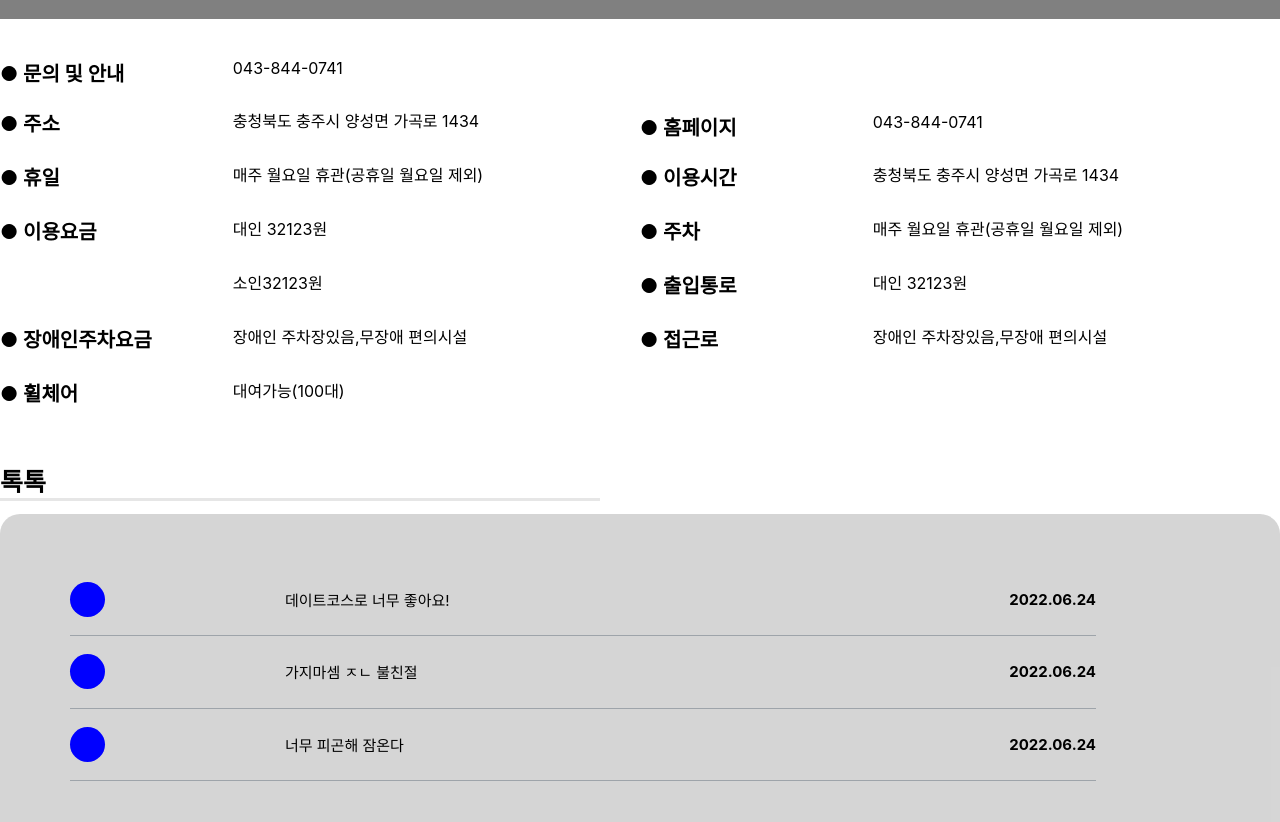
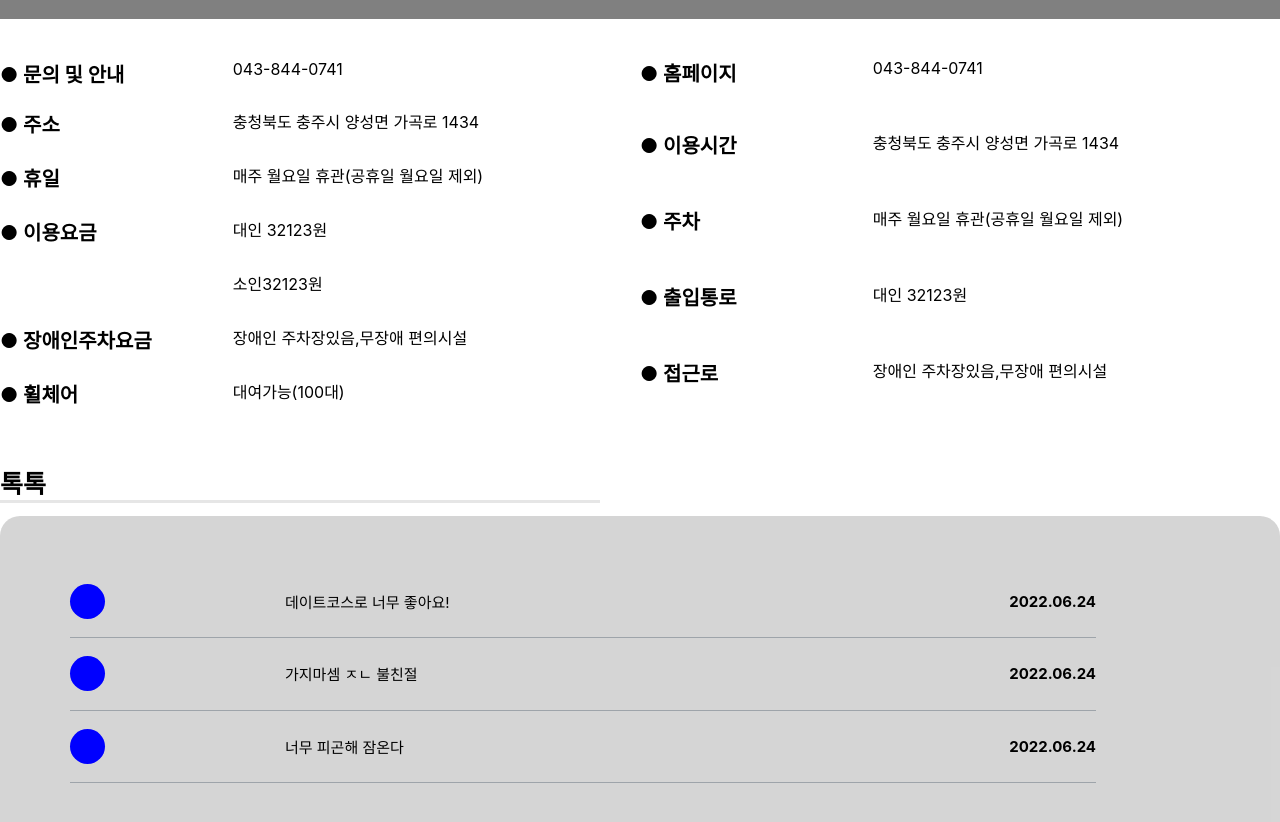
Before and after one commit to ten-3dev/travel-planner, a React (Create React App) app: page /information in a window 1280 px wide. Shown: the part 1620-2442 px from the top of the page. Built offline with nearby package versions, Linux system fonts and the light colour scheme.

Commit message:
관광지정보ing

```diff
--- a/src/Pages/localinformationPage/style.js
+++ b/src/Pages/localinformationPage/style.js
@@ -154,6 +154,7 @@ export const DetaFontBox = styled.div`
 export const DetaFontrightBox = styled.div`
     display: flex;
     align-self: flex-start;
+    margin-bottom: 22px;
 `
 export const DetaFont = styled.div`
     font-size: 20px;
@@ -196,4 +197,6 @@ export const MyWriting = styled.div`
     justify-content: space-between;
 `
 
-//상세정보 홈페이지 박스를 문의안내 줄 위치에 나오게 하기
+//상세정보 홈페이지 박스를 문의안내 줄 위치에 나오게 하기 임시방편해둠
+//DetaFontrightBox 안에  margin-bottom: 22px; 대칭 맞춰놨지만 수정해야할듯
+//칸이 넓혀서 맞춘거임 한번 컨펌받구 수정할거 해보기
```
